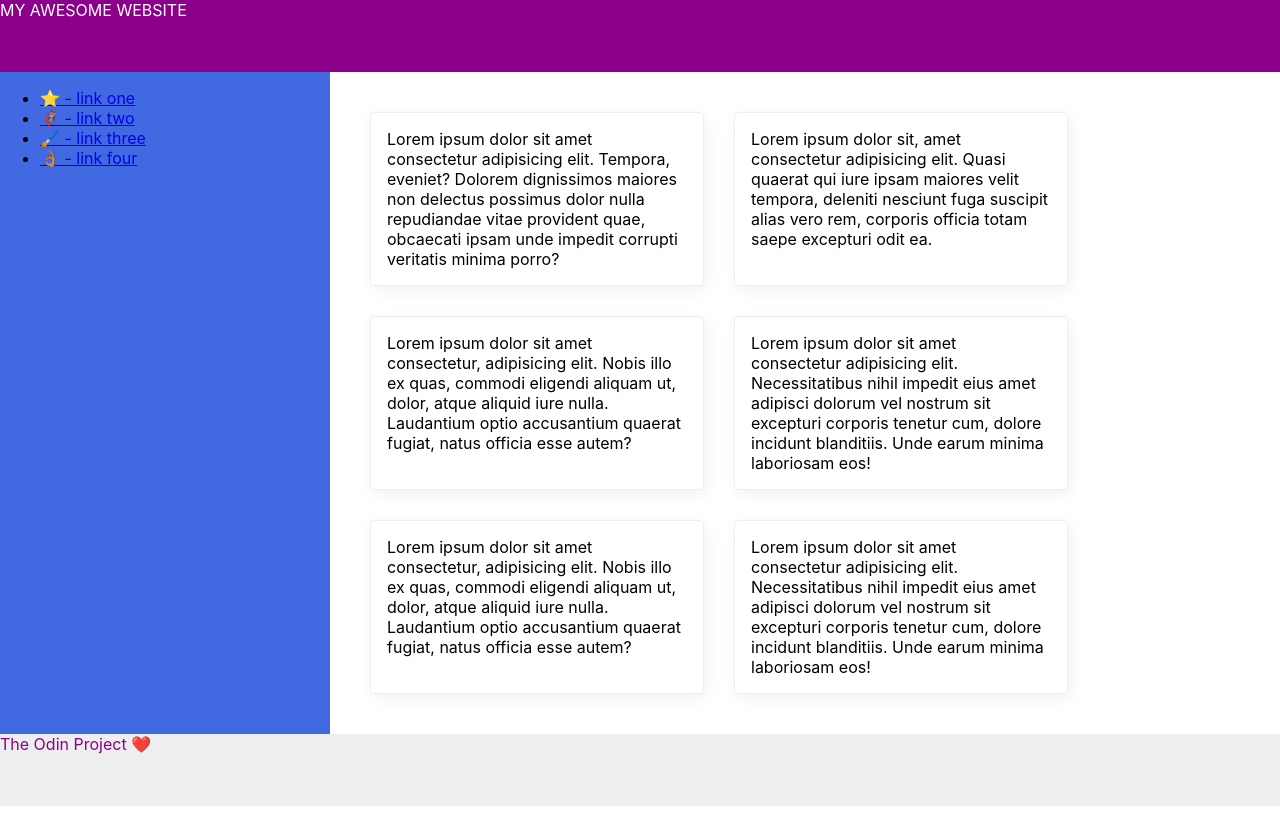
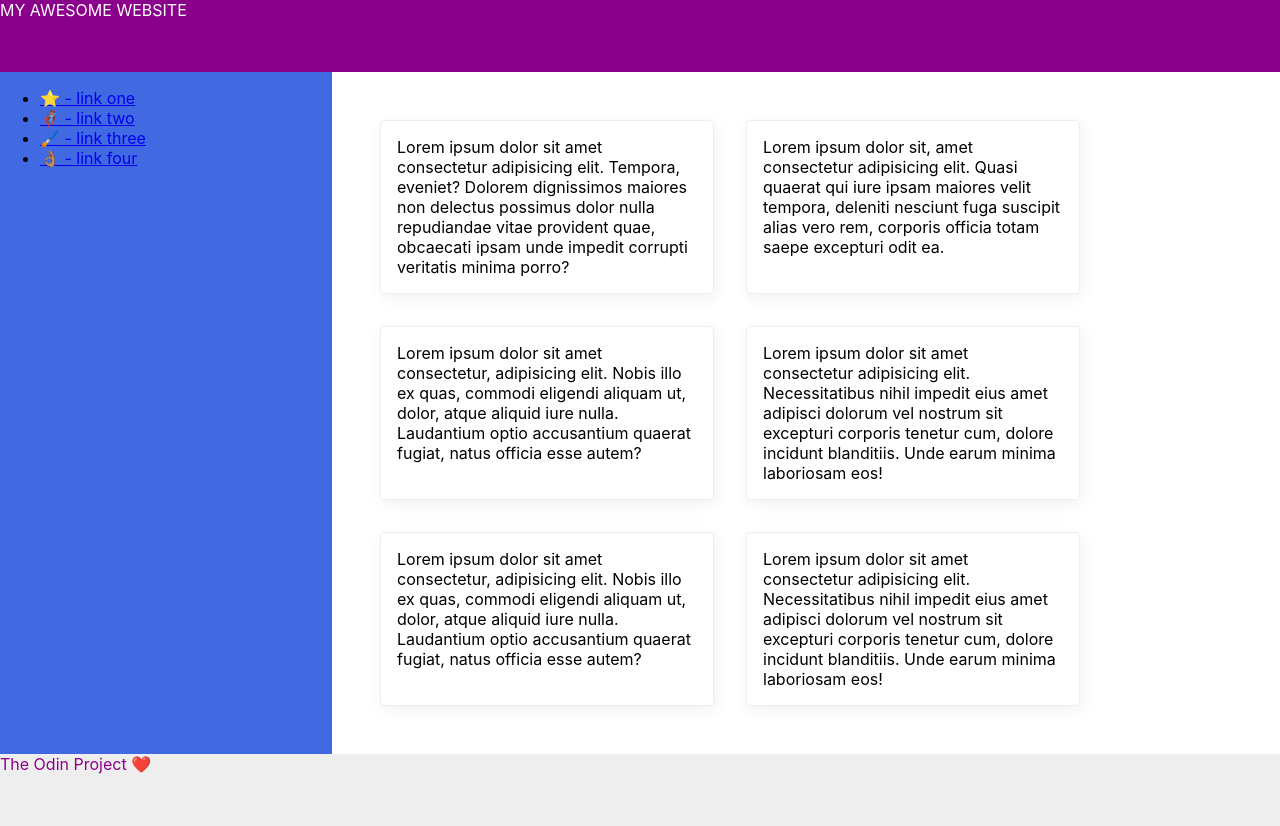
Before and after one commit to Norbala/css-07-flex-layout2, a plain HTML site: page copy/07-flex-layout-2/index.html in a window 1280 px wide. Drawn offline with Linux system fonts and the light colour scheme.

Commit message:
solved the overall container layout, styling remains

```diff
--- a/copy/07-flex-layout-2/style.css
+++ b/copy/07-flex-layout-2/style.css
@@ -35,7 +35,7 @@ body {
   width: 300px;
   background: royalblue;
   flex-shrink: 0;
-  padding-right: 30px;
+  padding-right: 32px;
  }
 
 .card {
@@ -53,9 +53,9 @@ body {
 .cards {
   display: flex;
   /* justify-content: space-between;  */
-  padding: 40px;
-  padding-right: 100px;
-  gap: 30px;
+  padding: 48px;
+  /* padding-right: 100px;  */
+  gap: 32px;
   flex-wrap:wrap;
   flex-shrink: 1;
 
```
